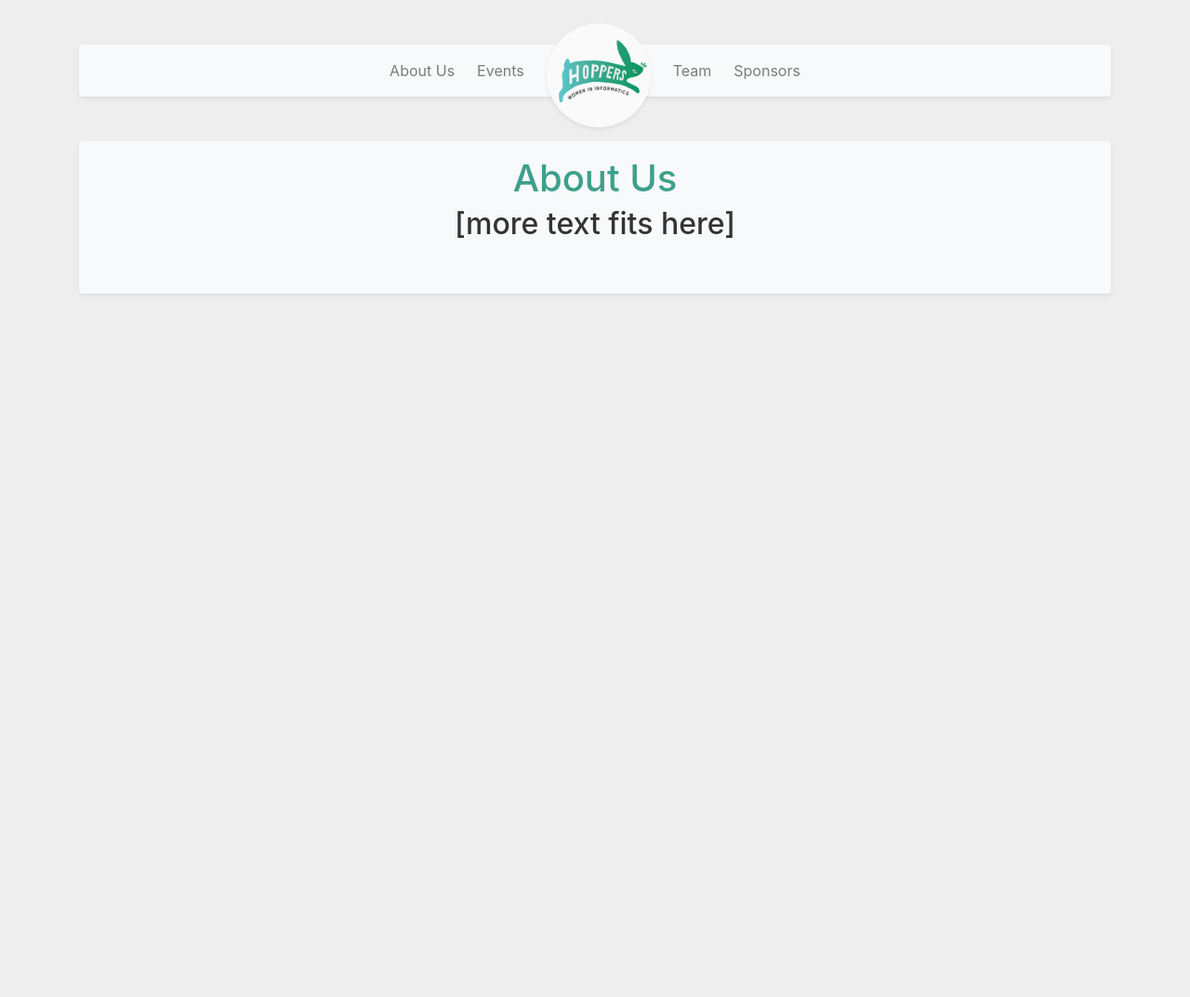
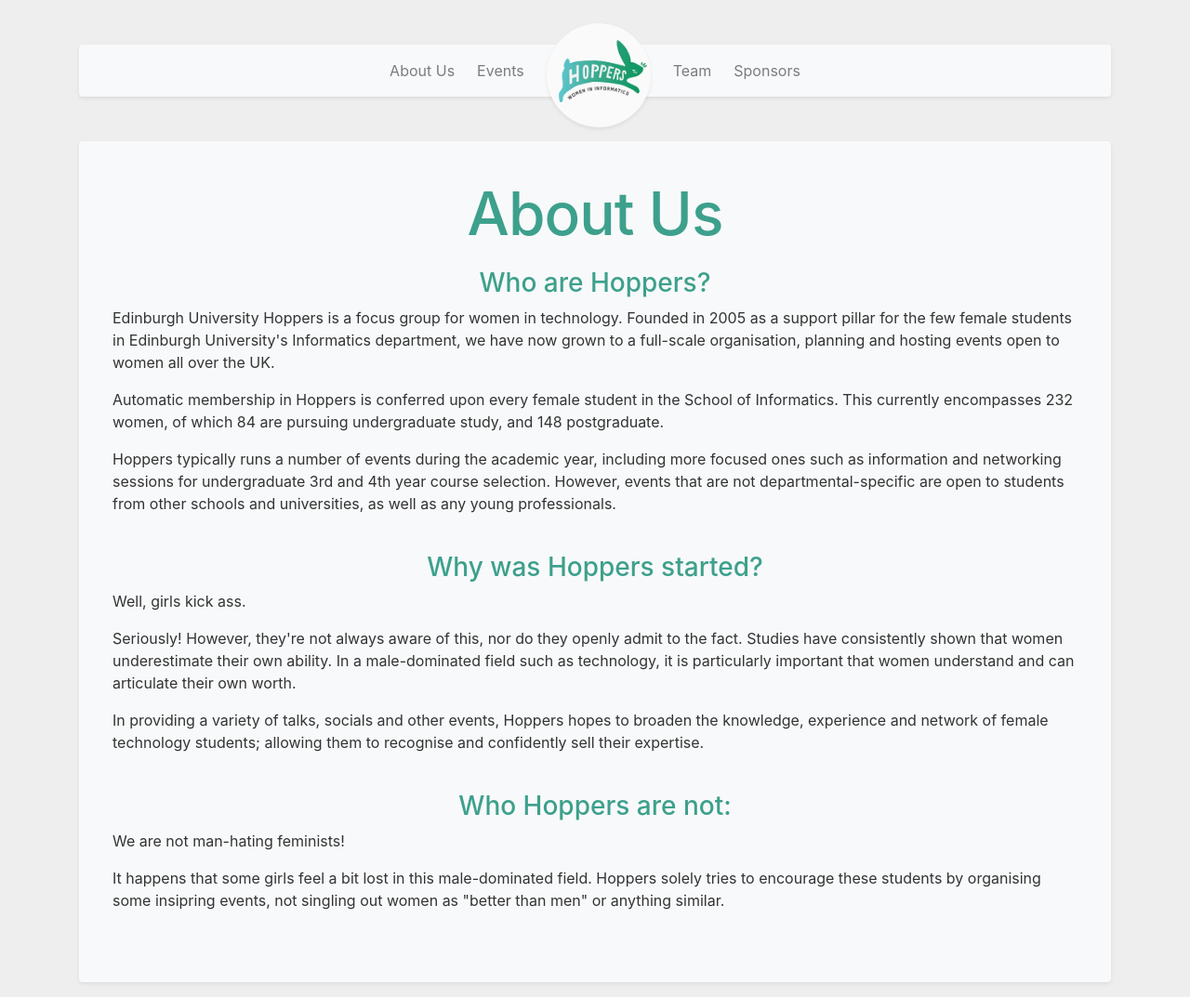
Before and after one commit to JMaio/hoppers-website, a Jekyll site: the page built from _pages/about.html, in a window 1280 px wide. Shown: the whole page at 93% size. Built offline with Jekyll 4.4.1, drawn with Linux system fonts in a browser that asks for light colours; before the commit the page ends 900 px from its top, so only the background shows below that.

Commit message:
Just random things.

```diff
--- a/_pages/about.html
+++ b/_pages/about.html
@@ -3,5 +3,41 @@
 name: about
 title: About Us
 heading:
-subheading: "[more text fits here]"
+subheading: ""
 ---
+<style type="text/css" media="screen">
+  .error-container {
+    margin: 80px auto;
+    max-width: 600px;
+    text-align: center;
+  }
+  h1 {
+    margin: 30px 0;
+    font-size: 4em;
+    line-height: 1;
+    letter-spacing: -1px;
+  }
+</style>
+
+<div class="col-12">
+<h3 class="mx-auto text-center">Who are Hoppers?</h3>
+  <p class="mx-auto text-left">Edinburgh University Hoppers is a focus group for women in technology. Founded in 2005 as a support pillar for the few female students in Edinburgh University's Informatics department, we have now grown to a full-scale organisation, planning and hosting events open to women all over the UK.</p>
+  <p class="mx-auto text-left">Automatic membership in Hoppers is conferred upon every female student in the School of Informatics. This currently encompasses 232 women, of which 84 are pursuing undergraduate study, and 148 postgraduate. </p>
+  <p class="mx-auto text-left">Hoppers typically runs a number of events during the academic year, including more focused ones such as information and networking sessions for undergraduate 3rd and 4th year course selection. However, events that are not departmental-specific are open to students from other schools and universities, as well as any young professionals.</p>
+<br/>
+</div>
+
+<div class="col-12">
+<h3 class="mx-auto text-center" >Why was Hoppers started? </h3>
+  <p class="mx-auto text-left">Well, girls kick ass. </p>
+  <p class="mx-auto text-left">Seriously! However, they're not always aware of this, nor do they openly admit to the fact. Studies have consistently shown that women underestimate their own ability. In a male-dominated field such as technology, it is particularly important that women understand and can articulate their own worth.</p>
+  <p class="mx-auto text-left">In providing a variety of talks, socials and other events, Hoppers hopes to broaden the knowledge, experience and network of female technology students; allowing them to recognise and confidently sell their expertise.</p>
+<br />
+</div>
+
+<div class="col-12">
+<h3 class="mx-auto text-center">Who Hoppers are not:</h3>
+  <p class="mx-auto text-left">We are not man-hating feminists!<p>
+  <p class="mx-auto text-left">It happens that some girls feel a bit lost in this male-dominated field. Hoppers solely tries to encourage these students by organising some insipring events, not singling out women as "better than men" or anything similar.</p>
+<br />
+</div>
--- a/_pages/index.html
+++ b/_pages/index.html
@@ -3,7 +3,7 @@
 name: index
 title:
 heading: Welcome to Hoppers!
-subheading: "[more text fits here]"
+subheading: "[Insert text here]"
 ---
 
 {% for column in site.data[page.name] %}
```
Also changed, not shown: _data/index.yml (+17 -9 lines), _pages/events.html (added, +28 -0 lines), jekyll-website/Gemfile (added, +9 -0 lines), sponsors.html (added, +33 -0 lines), jekyll-website/Gemfile.lock (added).
